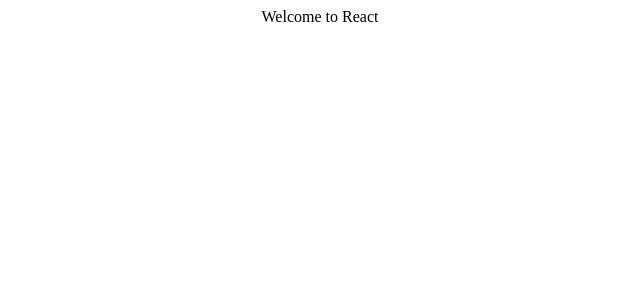
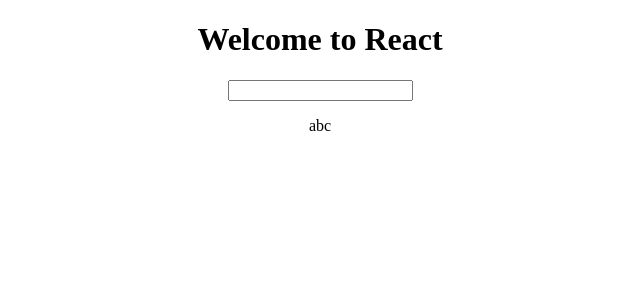
Before and after one commit to pesto-students/batch-9-exercises, a React (Create React App) app in the folder test-basics/: page / in a window 1280 px wide. Shown: the top 300 px of the page, without its empty margins (320-960 px from the left). Built offline with nearby package versions, Linux system fonts and the light colour scheme; the HTML template or start-up script is replaced by a standard one.

Commit message:
[WIP] test-basics

```diff
--- a/test-basics/src/App.js
+++ b/test-basics/src/App.js
@@ -1,3 +1,4 @@
+/* eslint-disable react/destructuring-assignment */
 import React, { Component } from 'react';
 
 import './styles/App.css';
@@ -12,7 +13,10 @@ class App extends Component {
   render() {
     return (
       <div className="App">
-        Welcome to React
+        <h1>Welcome to React</h1>
+        <h2>{this.state.input}</h2>
+        <input type="text" value={this.state.input} onChange={e => this.setState({ input: e.currentTarget.value })} />
+        <p className={this.state.mainColor}>abc</p>
       </div>
     );
   }
```
Also changed, not shown: test-basics/src/setupTests.js (+1 -1 lines), 1 other file (tests, documents, lock files or other folders).
